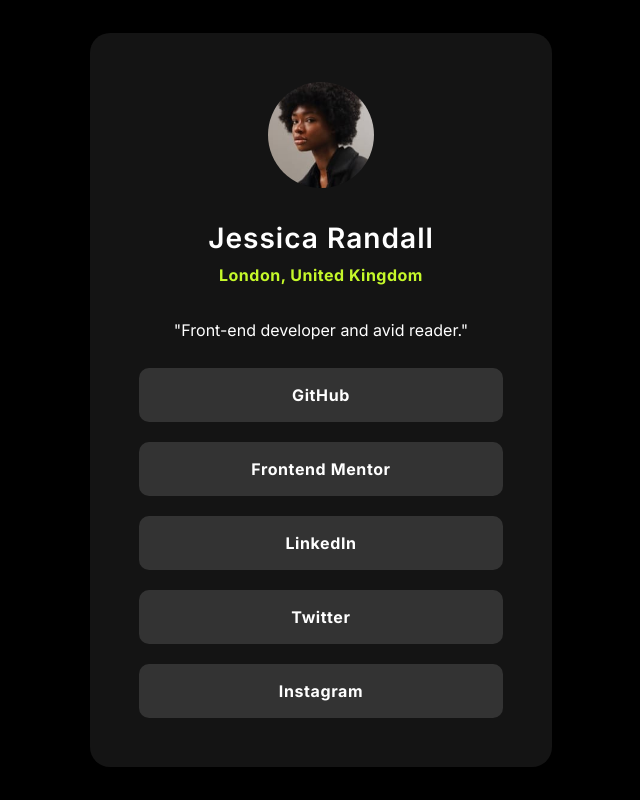
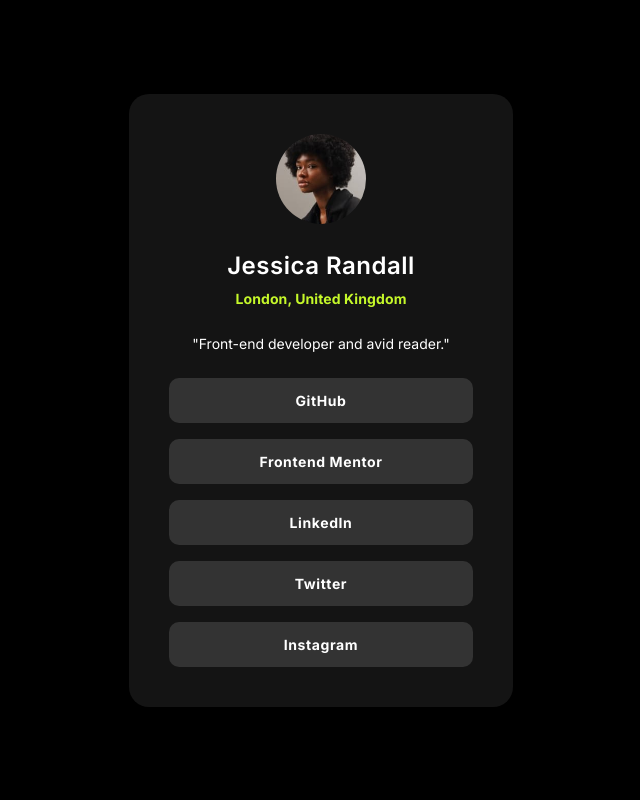
Before and after one commit to LarsAdams/SocialLinksProfileFEM, a plain HTML site: page index.html in a window 1280 px wide. Shown: the whole page, without its empty margins (319-959 px from the left). Drawn offline with Linux system fonts and the light colour scheme.

Commit message:
Update sizes to fit the maquette

```diff
--- a/style.css
+++ b/style.css
@@ -23,34 +23,34 @@
     background-color: hsl(0, 0%, 8%);
 	text-align: center;
 	border-radius: 20px;
-	padding: 49px;
+	padding: 40px;
 }
 
 .pp_card {
-	width: 106px;
+	width: 90px;
 	border-radius: 100%;
 }
 .title_card {
 	color: #fff;
 	font-weight: 600;
-	font-size: 1.755rem;
+	font-size: 1.5rem;
 	margin-bottom: 10px;
-	margin-top: 30px;
-	letter-spacing: 1px;
+	margin-top: 24px;
+	letter-spacing: 0.5px;
 }
 
 .location_card {
 	color: hsl(75, 94%, 57%);
-	margin-bottom: 35px;
-	font-size: 1rem;
+	margin-bottom: 28px;
+	font-size: 0.875rem;
 	font-weight: 600px;
-	letter-spacing: 0.5px;
+	letter-spacing: 0.1px;
 }
 
 .bio_card {
 	color: #fff;
 	font-weight: 400;
-	font-size: 1rem;
+	font-size: 0.875rem;
 }
 
 .links_flex_card {
@@ -58,18 +58,18 @@
     flex-direction: column;
     justify-content: center;
     align-items: center;
-	row-gap: 20px;
-	margin-top: 28px;
+	row-gap: 16px;
+	margin-top: 26px;
 }
 
 .link {
     background-color: hsl(0, 0%, 20%);
-    width: 364px;
+    width: 304px;
     color: #fff;
-	font-size: 1rem;
+	font-size: 0.875rem;
 	letter-spacing: 0.6px;
 	font-weight: 700;
-    line-height: 54px;
+    line-height: 45px;
 	border-radius: 10px;
     text-decoration: none;
 }
@@ -81,10 +81,10 @@
 
 @media screen and (min-width: 320px) and (max-width:480px) {
     .social_card {
-        padding: 30px
+        padding: 24px
     }
     .link {
-        width: 334px;
+        width: 279px;
     }
     .wrapper_card {
         overflow: hidden;
```
